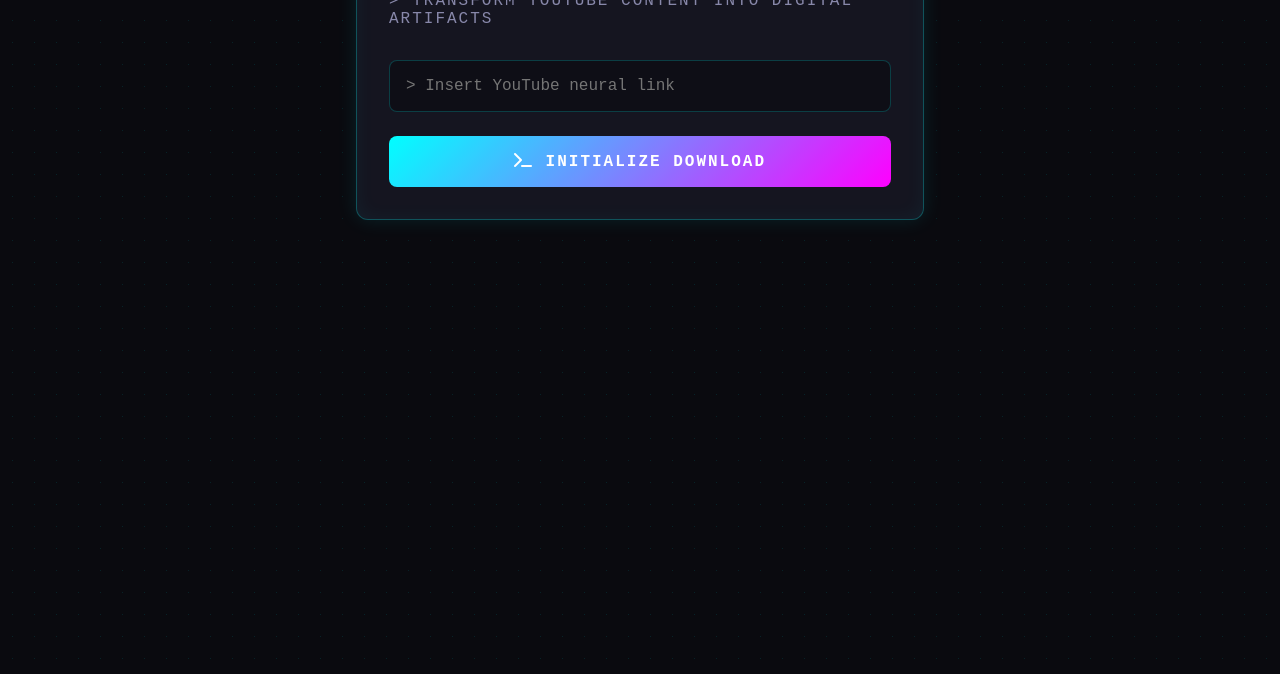
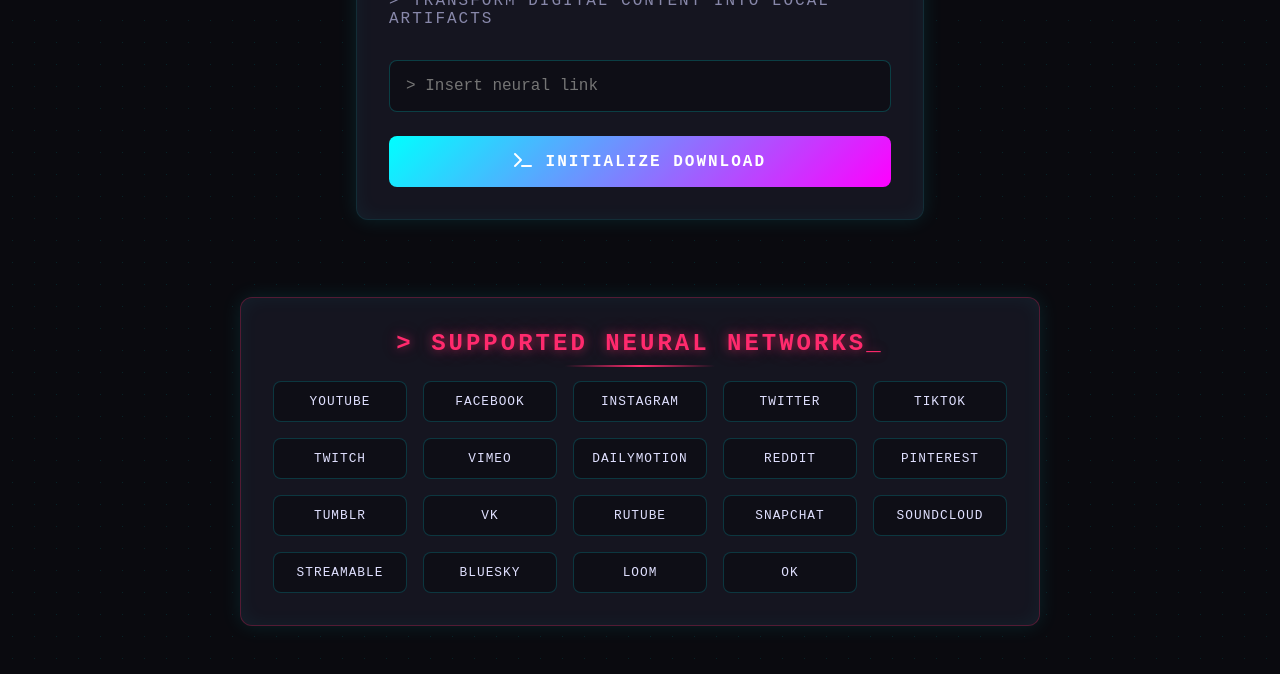
Before and after one commit to Scodify236/ytdown, a plain HTML site: page index.html in a window 1280 px wide. Shown: the part 126-800 px from the top of the page. Drawn offline with Linux system fonts and the light colour scheme.

Commit message:
Update index.html

```diff
--- a/index.html
+++ b/index.html
@@ -15,6 +15,8 @@
             --text-secondary: #8888aa;
             --terminal-bg: rgba(0, 0, 0, 0.9);
             --accent-gradient: linear-gradient(135deg, var(--neon-primary), var(--neon-secondary));
+            --cyber-pink: #ff2a6d;
+            --cyber-blue: #05d9e8;
         }
 
         * {
@@ -55,6 +57,8 @@
             gap: 1rem;
             position: relative;
             z-index: 1;
+            flex-direction: column;
+            align-items: center;
         }
 
         .main-content {
@@ -79,9 +83,103 @@
             animation: borderGlow 4s infinite;
         }
 
-        @keyframes borderGlow {
-            0%, 100% { border-color: rgba(0, 255, 255, 0.1); }
-            50% { border-color: rgba(0, 255, 255, 0.3); }
+        .services-container {
+            max-width: 800px;
+            width: 100%;
+            margin: 2rem auto;
+            padding: 2rem;
+            background: var(--card-bg);
+            border-radius: 12px;
+            border: 1px solid rgba(0, 255, 255, 0.1);
+            box-shadow:
+                0 0 20px rgba(0, 255, 255, 0.1),
+                inset 0 0 20px rgba(0, 255, 255, 0.05);
+            position: relative;
+            overflow: hidden;
+            animation: borderPulse 4s infinite;
+        }
+
+        @keyframes borderPulse {
+            0%, 100% { border-color: rgba(255, 42, 109, 0.1); }
+            50% { border-color: rgba(255, 42, 109, 0.3); }
+        }
+
+        .services-title {
+            color: var(--cyber-pink);
+            font-size: 1.5rem;
+            margin-bottom: 1.5rem;
+            text-transform: uppercase;
+            letter-spacing: 3px;
+            text-shadow:
+                0 0 10px rgba(255, 42, 109, 0.5),
+                0 0 20px rgba(255, 42, 109, 0.3);
+            text-align: center;
+            position: relative;
+        }
+
+        .services-title::after {
+            content: '';
+            position: absolute;
+            bottom: -10px;
+            left: 50%;
+            transform: translateX(-50%);
+            width: 150px;
+            height: 2px;
+            background: linear-gradient(90deg, transparent, var(--cyber-pink), transparent);
+        }
+
+        .services-grid {
+            display: grid;
+            grid-template-columns: repeat(auto-fill, minmax(120px, 1fr));
+            gap: 1rem;
+            margin-top: 1rem;
+        }
+
+        .service-item {
+            background: rgba(0, 0, 0, 0.3);
+            padding: 0.75rem;
+            border-radius: 8px;
+            text-align: center;
+            border: 1px solid rgba(5, 217, 232, 0.2);
+            transition: all 0.3s ease;
+            text-transform: uppercase;
+            font-size: 0.8rem;
+            letter-spacing: 1px;
+            cursor: pointer;
+            position: relative;
+            overflow: hidden;
+        }
+
+        .service-item::before {
+            content: '';
+            position: absolute;
+            top: -50%;
+            left: -50%;
+            width: 200%;
+            height: 200%;
+            background: linear-gradient(
+                45deg,
+                transparent,
+                rgba(5, 217, 232, 0.1),
+                transparent
+            );
+            transform: rotate(45deg);
+            animation: shimmer 3s infinite;
+        }
+
+        @keyframes shimmer {
+            0% { transform: translateX(-100%) rotate(45deg); }
+            100% { transform: translateX(100%) rotate(45deg); }
+        }
+
+        .service-item:hover {
+            transform: translateY(-2px) scale(1.05);
+            border-color: var(--cyber-blue);
+            box-shadow:
+                0 0 15px rgba(5, 217, 232, 0.2),
+                inset 0 0 10px rgba(5, 217, 232, 0.1);
+            color: var(--cyber-blue);
+            z-index: 1;
         }
 
         .glitch-effect {
@@ -201,9 +299,6 @@
             color: #0f0;
             max-height: 250px;
             overflow-y: auto;
-            box-shadow:
-                0 0 20px rgba(0, 255, 255, 0.1),
-                inset 0 0 10px rgba(0, 255, 255, 0.05);
         }
 
         .cli-line {
@@ -217,21 +312,11 @@
             margin-right: 0.75rem;
         }
 
-        .cli-text {
-            flex: 1;
-        }
-
         .download-buttons {
             display: none;
             gap: 1rem;
             margin-top: 1.5rem;
             flex-direction: column;
-            animation: fadeIn 0.5s ease-out;
-        }
-
-        @keyframes fadeIn {
-            from { opacity: 0; transform: translateY(10px); }
-            to { opacity: 1; transform: translateY(0); }
         }
 
         .download-link {
@@ -242,7 +327,6 @@
             font-weight: 600;
             cursor: pointer;
             text-align: center;
-            font-family: 'Courier New', monospace;
             display: flex;
             align-items: center;
             justify-content: center;
@@ -250,25 +334,6 @@
             text-transform: uppercase;
             letter-spacing: 2px;
             transition: all 0.3s ease;
-            position: relative;
-            overflow: hidden;
-        }
-
-        .download-link::before {
-            content: '';
-            position: absolute;
-            top: -50%;
-            left: -50%;
-            width: 200%;
-            height: 200%;
-            background: rgba(255, 255, 255, 0.1);
-            transform: rotate(45deg);
-            animation: shimmer 3s infinite;
-        }
-
-        @keyframes shimmer {
-            from { transform: translateX(-100%) rotate(45deg); }
-            to { transform: translateX(100%) rotate(45deg); }
         }
 
         #audioButton {
@@ -277,11 +342,6 @@
 
         #videoButton {
             background: linear-gradient(135deg, #ff00ff, #ff0080);
-        }
-
-        .download-link:hover {
-            transform: translateY(-2px);
-            box-shadow: 0 5px 15px rgba(0, 255, 255, 0.3);
         }
 
         .blink {
@@ -303,7 +363,6 @@
             z-index: 1000;
             justify-content: center;
             align-items: center;
-            flex-direction: column;
         }
 
         .loading-text {
@@ -322,15 +381,30 @@
 
         @media (max-width: 768px) {
             .split-container {
-                flex-direction: column;
+                padding: 0.5rem;
             }
 
             h1 {
-                font-size: 2rem;
+                font-size: 1.8rem;
             }
 
-            .container {
-                padding: 1.5rem;
+            .container,
+            .services-container {
+                padding: 1rem;
+            }
+
+            .services-grid {
+                grid-template-columns: repeat(auto-fill, minmax(100px, 1fr));
+                gap: 0.5rem;
+            }
+
+            .service-item {
+                font-size: 0.7rem;
+                padding: 0.5rem;
+            }
+
+            .services-title {
+                font-size: 1.2rem;
             }
         }
     </style>
@@ -346,9 +420,9 @@
         <div class="main-content">
             <div class="container">
                 <h1 class="glitch-effect" data-text=">> CYBER DOWNLOADER_">>> CYBER DOWNLOADER_</h1>
-                <p class="subtitle">> Transform YouTube content into digital artifacts</p>
+                <p class="subtitle">> Transform digital content into local artifacts</p>
 
-                <input type="text" id="videoUrl" placeholder="> Insert YouTube neural link" />
+                <input type="text" id="videoUrl" placeholder="> Insert neural link" />
 
                 <button onclick="fetchMediaLinks()" id="fetchButton">
                     <i class="fas fa-terminal"></i> INITIALIZE DOWNLOAD
@@ -373,8 +447,32 @@
                 </div>
             </div>
         </div>
+
+        <div class="services-container">
+            <h2 class="services-title">> SUPPORTED NEURAL NETWORKS_</h2>
+            <div class="services-grid">
+                <div class="service-item">YouTube</div>
+                <div class="service-item">Facebook</div>
+                <div class="service-item">Instagram</div>
+                <div class="service-item">Twitter</div>
+                <div class="service-item">TikTok</div>
+                <div class="service-item">Twitch</div>
+                <div class="service-item">Vimeo</div>
+                <div class="service-item">Dailymotion</div>
+                <div class="service-item">Reddit</div>
+                <div class="service-item">Pinterest</div>
+                <div class="service-item">Tumblr</div>
+                <div class="service-item">VK</div>
+                <div class="service-item">Rutube</div>
+                <div class="service-item">Snapchat</div>
+                <div class="service-item">Soundcloud</div>
+                <div class="service-item">Streamable</div>
+                <div class="service-item">Bluesky</div>
+                <div class="service-item">Loom</div>
+                <div class="service-item">OK</div>
+            </div>
+        </div>
     </div>
-
     <script>
     async function addCliLine(text) {
         const terminal = document.getElementById('cliTerminal');
```
